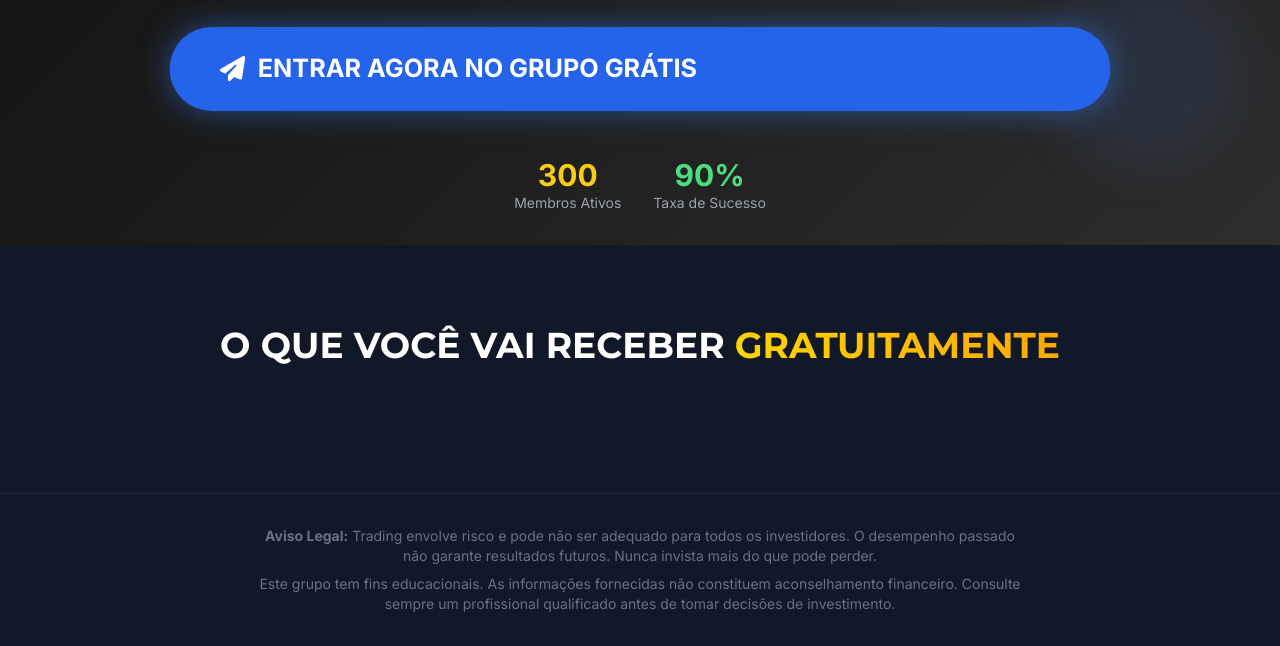
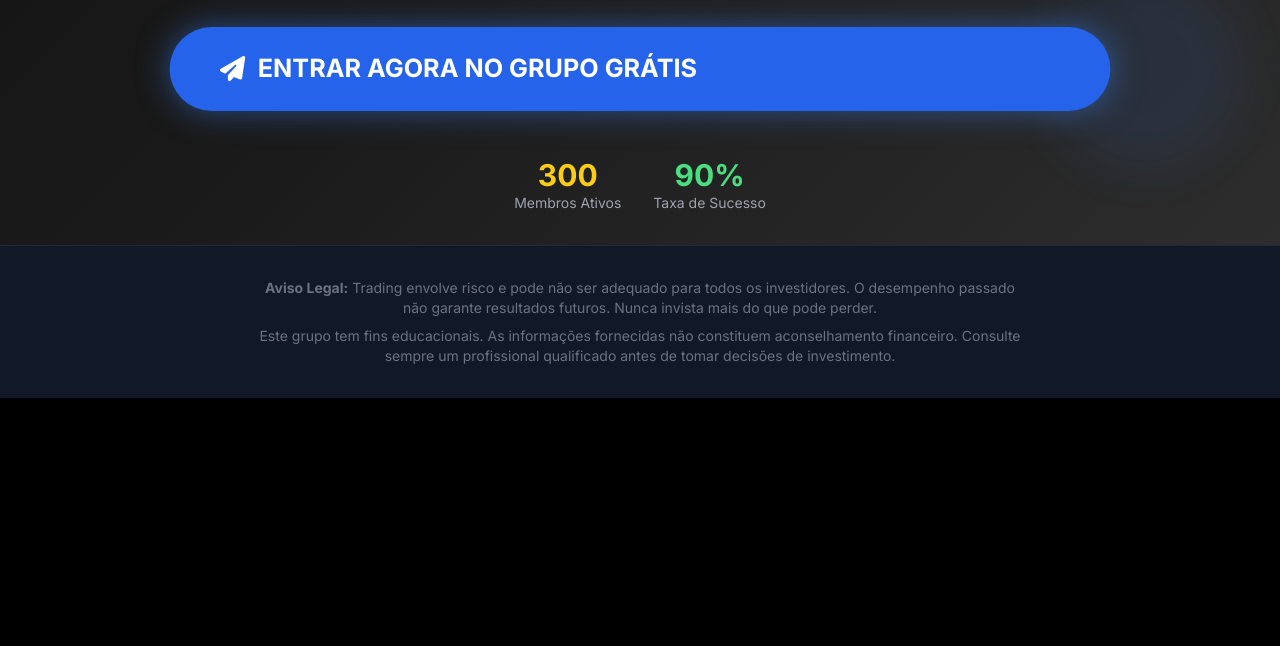
Before and after one commit to FreakMinimalism/fernando-website, a website: page index.html in a window 1280 px wide. Shown: the part 769-1415 px from the top of the page. After the commit the page ends 1167 px from the top, so only its background shows below. Drawn offline with nearby package versions, Linux system fonts and the light colour scheme.

Commit message:
Remove entire Features section

```diff
--- a/index.html
+++ b/index.html
@@ -158,17 +158,6 @@
                         <div class="text-sm text-gray-400">Taxa de Sucesso</div>
                     </div>
                 </div>
-            </div>
-        </div>
-    </section>
-
-    <!-- Features Section -->
-    <section class="py-20 bg-gray-900">
-        <div class="container mx-auto px-4">
-            <div class="text-center mb-12">
-                <h2 class="heading-font text-3xl md:text-4xl font-bold mb-4">
-                    O QUE VOCÊ VAI RECEBER <span class="gradient-text">GRATUITAMENTE</span>
-                </h2>
             </div>
         </div>
     </section>
```
Also changed, not shown: landing.html (+0 -12 lines).
